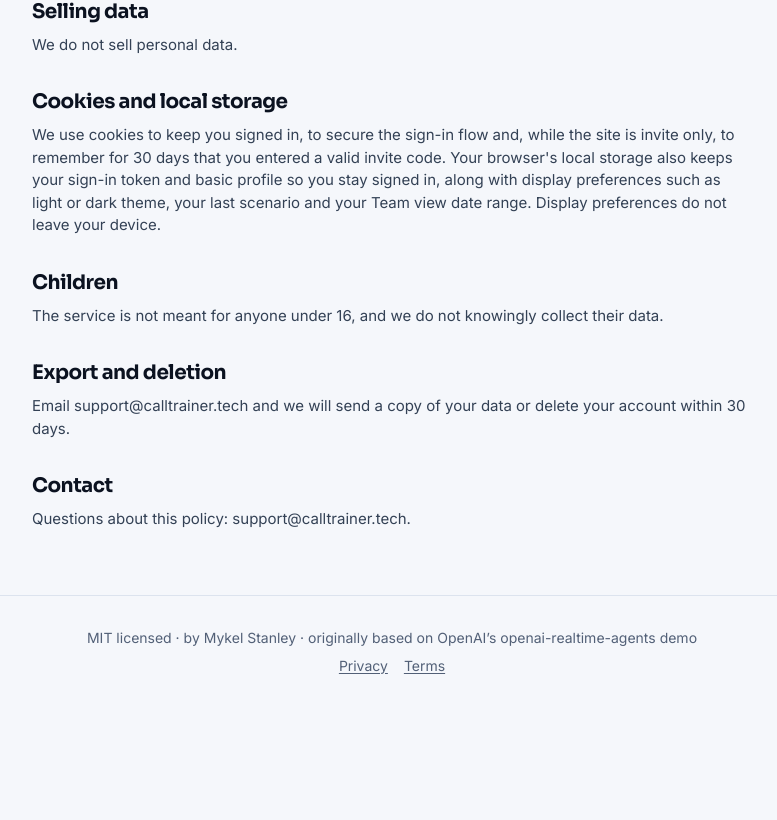
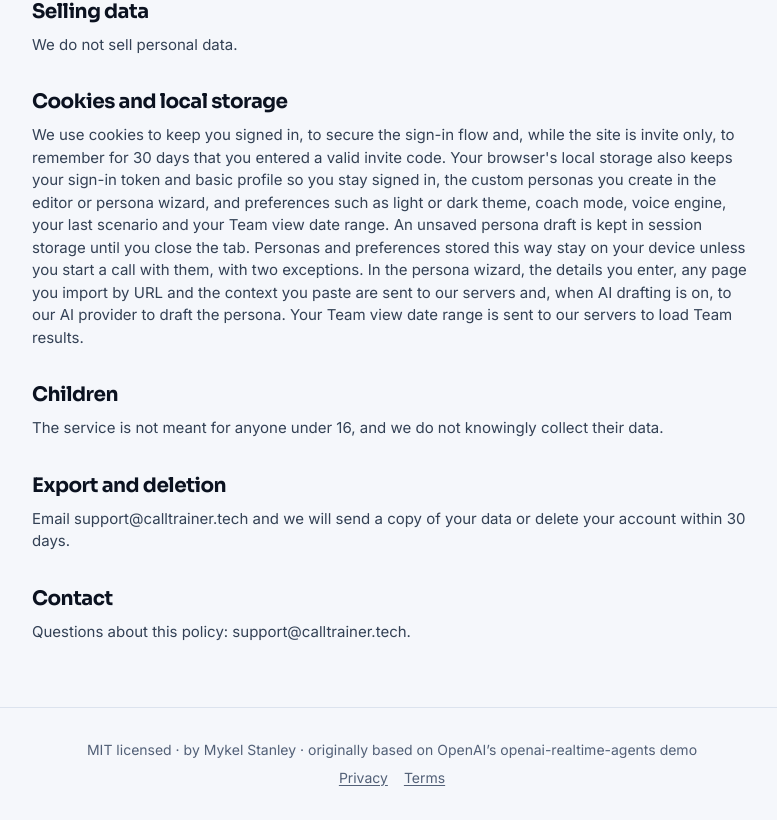
Before and after one commit to mastanley13/real-time-call-trainer-oss, a Next.js app: page /privacy in a window 1280 px wide. Shown: the part 1019-1839 px from the top of the page, without its empty margins (248-1025 px from the left). Before the commit the page ends 1727 px from the top, so only its background shows below. Built offline with nearby package versions, Linux system fonts and the light colour scheme; no server answers.

Commit message:
Privacy: disclose persona local storage, draft session storage and wizard/Team data flows (Margin line 55)

```diff
--- a/src/app/privacy/page.tsx
+++ b/src/app/privacy/page.tsx
@@ -52,7 +52,7 @@ export default function PrivacyPage() {
 
         <section aria-labelledby="cookies-h">
           <h2 id="cookies-h" className="text-xl font-bold text-ink">Cookies and local storage</h2>
-          <p className="mt-2">We use cookies to keep you signed in, to secure the sign-in flow and, while the site is invite only, to remember for 30 days that you entered a valid invite code. Your browser&apos;s local storage also keeps your sign-in token and basic profile so you stay signed in, along with display preferences such as light or dark theme, your last scenario and your Team view date range. Display preferences do not leave your device.</p>
+          <p className="mt-2">We use cookies to keep you signed in, to secure the sign-in flow and, while the site is invite only, to remember for 30 days that you entered a valid invite code. Your browser&apos;s local storage also keeps your sign-in token and basic profile so you stay signed in, the custom personas you create in the editor or persona wizard, and preferences such as light or dark theme, coach mode, voice engine, your last scenario and your Team view date range. An unsaved persona draft is kept in session storage until you close the tab. Personas and preferences stored this way stay on your device unless you start a call with them, with two exceptions. In the persona wizard, the details you enter, any page you import by URL and the context you paste are sent to our servers and, when AI drafting is on, to our AI provider to draft the persona. Your Team view date range is sent to our servers to load Team results.</p>
         </section>
 
         <section aria-labelledby="children-h">
```
